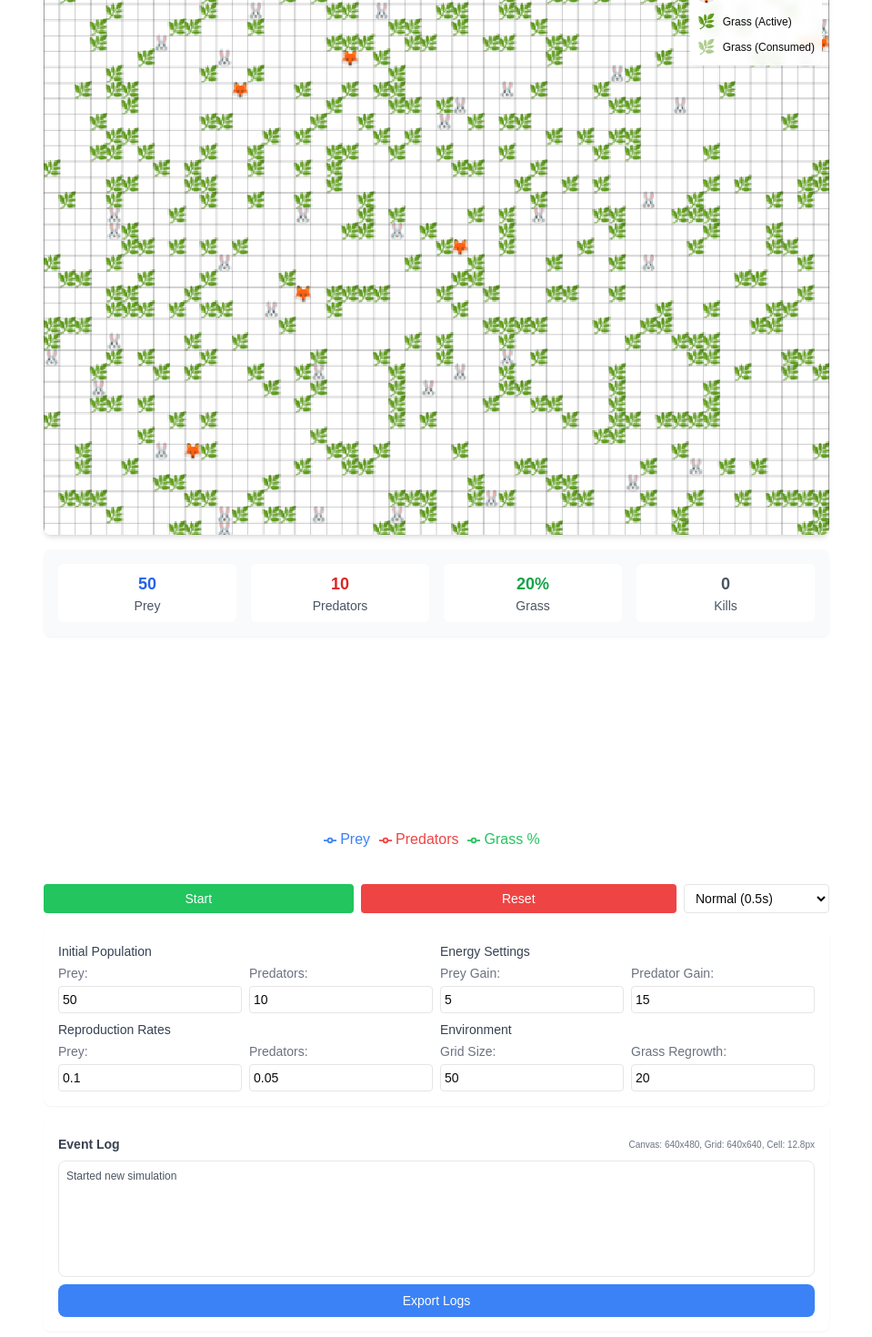
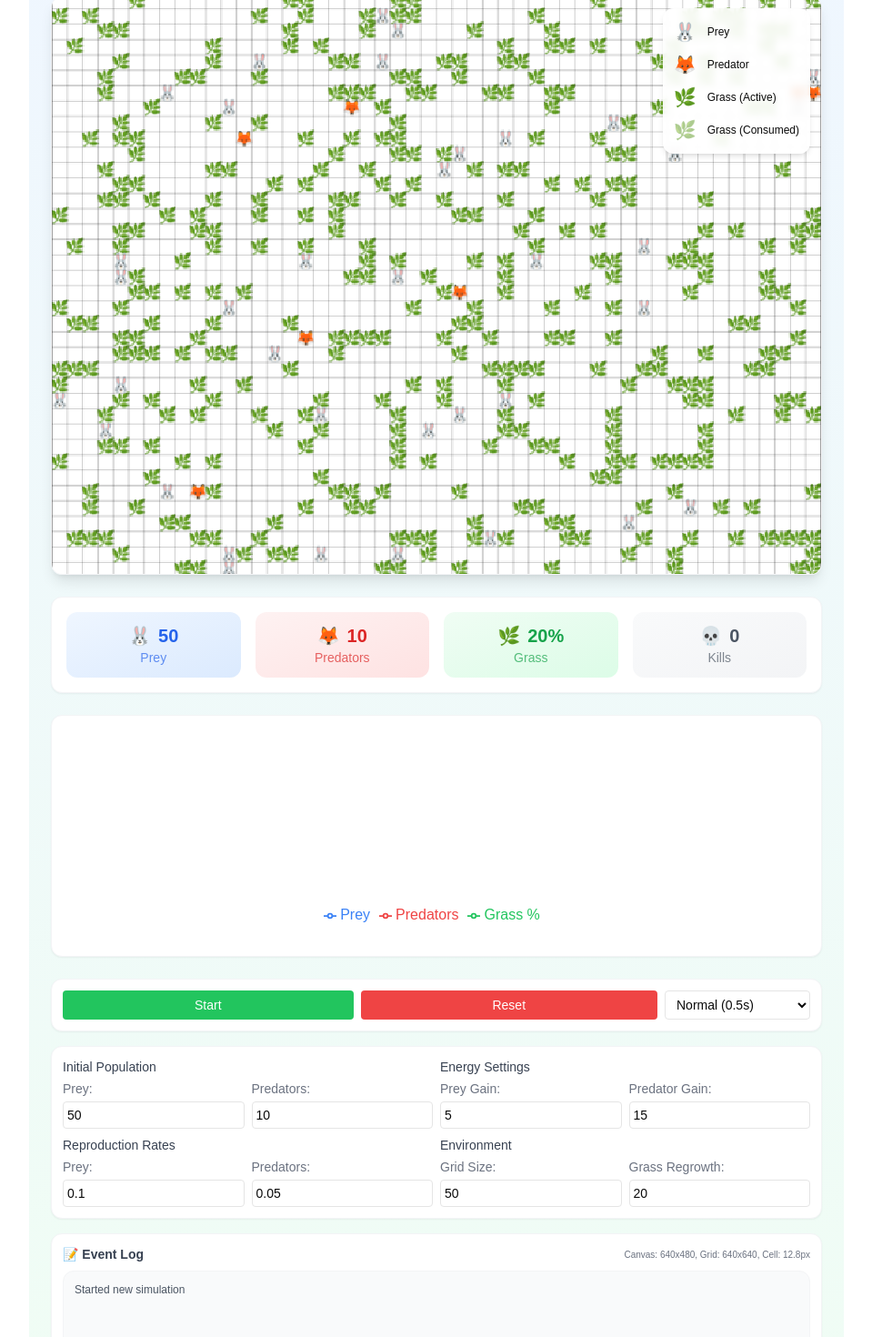
Before and after one commit to izuc/predator-prey-simulation, a Next.js app: page / in a window 1280 px wide. Shown: the part 140-1610 px from the top of the page at 91% size, without its empty margins (160-1119 px from the left). Built offline with nearby package versions, Linux system fonts and the light colour scheme.

Commit message:
Improved the design

```diff
--- a/components/PredatorPreySimulation.tsx
+++ b/components/PredatorPreySimulation.tsx
@@ -329,11 +329,16 @@ const PredatorPreySimulation = () => {
   }
 
   return (
-    <div className="flex flex-col w-full max-w-4xl mx-auto gap-2 sm:gap-4 p-2 sm:p-4">
-      <h1 className="text-lg sm:text-2xl font-bold text-center">Predator-Prey Simulation</h1>
+    <div className="flex flex-col w-full max-w-4xl mx-auto gap-3 sm:gap-6 p-3 sm:p-6 min-h-screen bg-gradient-to-b from-blue-50 to-green-50">
+      <div className="text-center space-y-2">
+        <h1 className="text-2xl sm:text-4xl font-bold bg-clip-text text-transparent bg-gradient-to-r from-blue-600 to-green-600">
+          🦊 Predator-Prey Simulation 🐰
+        </h1>
+        <p className="text-sm sm:text-base text-gray-600">Watch the ecosystem evolve as foxes hunt rabbits and rabbits graze on grass</p>
+      </div>
 
       {/* Main simulation area */}
-      <div className="relative w-full aspect-[4/3] bg-gray-100 rounded-lg overflow-hidden shadow-md">
+      <div className="relative w-full aspect-[4/3] bg-gradient-to-br from-white to-gray-50 rounded-xl overflow-hidden shadow-lg border border-gray-100">
         <canvas
           ref={canvasRef}
           className="absolute inset-0 w-full h-full"
@@ -341,27 +346,29 @@ const PredatorPreySimulation = () => {
         />
         {entities.length === 0 && (
           <div className="absolute inset-0 flex items-center justify-center text-gray-500 text-sm sm:text-base">
+            <div className="bg-white/90 backdrop-blur-sm p-4 rounded-lg shadow-sm">
               No entities to display. Try resetting the simulation.
+            </div>
           </div>
         )}
 
         {/* Legend - Collapsible on mobile */}
-        <div className="absolute top-2 right-2 bg-white/90 backdrop-blur-sm p-2 rounded-lg shadow-sm text-[10px] sm:text-xs space-y-1">
-          <div className="flex items-center gap-2">
-            <span className="text-base">🐰</span>
-            <span>Prey</span>
+        <div className="absolute top-3 right-3 bg-white/90 backdrop-blur-sm p-3 rounded-xl shadow-md text-[10px] sm:text-xs space-y-2">
+          <div className="flex items-center gap-3">
+            <span className="text-lg sm:text-xl">🐰</span>
+            <span className="font-medium">Prey</span>
           </div>
-          <div className="flex items-center gap-2">
-            <span className="text-base">🦊</span>
-            <span>Predator</span>
+          <div className="flex items-center gap-3">
+            <span className="text-lg sm:text-xl">🦊</span>
+            <span className="font-medium">Predator</span>
           </div>
-          <div className="flex items-center gap-2">
-            <span className="text-base">🌿</span>
-            <span>Grass (Active)</span>
+          <div className="flex items-center gap-3">
+            <span className="text-lg sm:text-xl">🌿</span>
+            <span className="font-medium">Grass (Active)</span>
           </div>
-          <div className="flex items-center gap-2">
-            <span className="text-base opacity-50">🌿</span>
-            <span>Grass (Consumed)</span>
+          <div className="flex items-center gap-3">
+            <span className="text-lg sm:text-xl opacity-50">🌿</span>
+            <span className="font-medium">Grass (Consumed)</span>
           </div>
         </div>
       </div>
@@ -370,40 +377,51 @@ const PredatorPreySimulation = () => {
       <div className="relative">
         <button
           onClick={() => setShowStats(!showStats)}
-          className="md:hidden w-full px-4 py-2 bg-gray-100 text-gray-700 text-sm font-medium rounded-lg mb-2 flex items-center justify-between"
+          className="md:hidden w-full px-4 py-2 bg-white text-gray-700 text-sm font-medium rounded-xl shadow-sm mb-2 flex items-center justify-between border border-gray-100"
         >
           {showStats ? "Hide Stats" : "Show Stats"}
           <span className="text-xs">
-            Prey: {stats.prey} | Pred: {stats.predators} | Grass: {stats.grassCoverage}%
+            🐰 {stats.prey} | 🦊 {stats.predators} | 🌿 {stats.grassCoverage}%
           </span>
         </button>
         <div className={`${showStats ? 'block' : 'hidden'} md:block`}>
-          <div className="grid grid-cols-2 md:grid-cols-4 gap-2 sm:gap-4 p-2 sm:p-4 bg-gray-50 rounded-lg shadow-sm text-center">
-            <div className="bg-white p-2 rounded-md">
-              <div className="text-base sm:text-lg font-semibold text-blue-600">{stats.prey}</div>
-              <div className="text-[10px] sm:text-sm text-gray-600">Prey</div>
+          <div className="grid grid-cols-2 md:grid-cols-4 gap-3 sm:gap-4 p-3 sm:p-4 bg-white rounded-xl shadow-sm border border-gray-100">
+            <div className="bg-gradient-to-br from-blue-50 to-blue-100 p-3 rounded-xl">
+              <div className="text-base sm:text-xl font-bold text-blue-600 flex items-center justify-center gap-2">
+                <span>🐰</span>{stats.prey}
               </div>
-            <div className="bg-white p-2 rounded-md">
-              <div className="text-base sm:text-lg font-semibold text-red-600">{stats.predators}</div>
-              <div className="text-[10px] sm:text-sm text-gray-600">Predators</div>
+              <div className="text-[10px] sm:text-sm text-blue-600/70 font-medium text-center">Prey</div>
             </div>
-            <div className="bg-white p-2 rounded-md">
-              <div className="text-base sm:text-lg font-semibold text-green-600">{stats.grassCoverage}%</div>
-              <div className="text-[10px] sm:text-sm text-gray-600">Grass</div>
+            <div className="bg-gradient-to-br from-red-50 to-red-100 p-3 rounded-xl">
+              <div className="text-base sm:text-xl font-bold text-red-600 flex items-center justify-center gap-2">
+                <span>🦊</span>{stats.predators}
               </div>
-            <div className="bg-white p-2 rounded-md">
-              <div className="text-base sm:text-lg font-semibold text-gray-600">{stats.predatorKills}</div>
-              <div className="text-[10px] sm:text-sm text-gray-600">Kills</div>
+              <div className="text-[10px] sm:text-sm text-red-600/70 font-medium text-center">Predators</div>
+            </div>
+            <div className="bg-gradient-to-br from-green-50 to-green-100 p-3 rounded-xl">
+              <div className="text-base sm:text-xl font-bold text-green-600 flex items-center justify-center gap-2">
+                <span>🌿</span>{stats.grassCoverage}%
+              </div>
+              <div className="text-[10px] sm:text-sm text-green-600/70 font-medium text-center">Grass</div>
+            </div>
+            <div className="bg-gradient-to-br from-gray-50 to-gray-100 p-3 rounded-xl">
+              <div className="text-base sm:text-xl font-bold text-gray-600 flex items-center justify-center gap-2">
+                <span>💀</span>{stats.predatorKills}
+              </div>
+              <div className="text-[10px] sm:text-sm text-gray-600/70 font-medium text-center">Kills</div>
             </div>
           </div>
         </div>
       </div>
 
       {/* Population Graph */}
+      <div className="bg-white rounded-xl shadow-sm border border-gray-100 p-3">
         <PopulationGraph stats={stats} isRunning={isRunning} />
+      </div>
 
       {/* Controls Section */}
-      <div className="space-y-2 sm:space-y-4">
+      <div className="space-y-3 sm:space-y-4">
+        <div className="bg-white rounded-xl p-3 shadow-sm border border-gray-100">
           <Controls
             isRunning={isRunning}
             setIsRunning={setIsRunning}
@@ -411,14 +429,15 @@ const PredatorPreySimulation = () => {
             speed={speed}
             setSpeed={setSpeed}
           />
+        </div>
 
         {/* Settings Panel - Collapsible on Mobile */}
-        <div className="bg-white rounded-lg p-2 sm:p-4 shadow-sm">
+        <div className="bg-white rounded-xl p-3 shadow-sm border border-gray-100">
           <button
             onClick={() => setShowSettings(!showSettings)}
             className="md:hidden w-full text-left mb-2 text-sm font-semibold text-gray-700 flex items-center justify-between"
           >
-            <span>Simulation Settings</span>
+            <span>⚙️ Simulation Settings</span>
             <span className="text-xs text-gray-500">{showSettings ? "Hide" : "Show"}</span>
           </button>
           <div className={`${showSettings ? 'block' : 'hidden'} md:block`}>
@@ -427,29 +446,29 @@ const PredatorPreySimulation = () => {
         </div>
 
         {/* Logs Panel - Collapsible on Mobile */}
-        <div className="bg-white rounded-lg p-2 sm:p-4 shadow-sm">
+        <div className="bg-white rounded-xl p-3 shadow-sm border border-gray-100">
           <button
             onClick={() => setShowLogs(!showLogs)}
             className="md:hidden w-full text-left mb-2 text-sm font-semibold text-gray-700 flex items-center justify-between"
           >
-            <span>Event Log</span>
+            <span>📝 Event Log</span>
             <span className="text-xs text-gray-500">{showLogs ? "Hide" : "Show"}</span>
           </button>
           <div className={`${showLogs ? 'block' : 'hidden'} md:block`}>
             <div className="flex items-center justify-between mb-2">
-              <h3 className="text-sm font-semibold text-gray-700">Event Log</h3>
+              <h3 className="text-sm font-semibold text-gray-700 md:block hidden">📝 Event Log</h3>
               <span className="text-[10px] text-gray-500">{debugInfo}</span>
             </div>
-            <div className="h-20 sm:h-32 overflow-y-auto border border-gray-200 rounded-lg p-2 text-[10px] sm:text-xs space-y-1">
+            <div className="h-20 sm:h-32 overflow-y-auto border border-gray-100 rounded-xl p-3 text-[10px] sm:text-xs space-y-1 bg-gray-50">
               {logs.map((log, index) => (
                 <p key={index} className="text-gray-600">{log}</p>
               ))}
             </div>
             <button
               onClick={exportLogs}
-              className="mt-2 w-full px-2 py-1 sm:px-4 sm:py-2 bg-blue-500 text-white rounded-lg hover:bg-blue-600 transition-colors text-[10px] sm:text-sm"
+              className="mt-2 w-full px-3 py-2 bg-gradient-to-r from-blue-500 to-blue-600 text-white rounded-xl hover:from-blue-600 hover:to-blue-700 transition-all text-[10px] sm:text-sm font-medium shadow-sm"
             >
-              Export Logs
+              📥 Export Logs
             </button>
           </div>
         </div>
```
Lines whose indentation alone changed are shown as unchanged.
